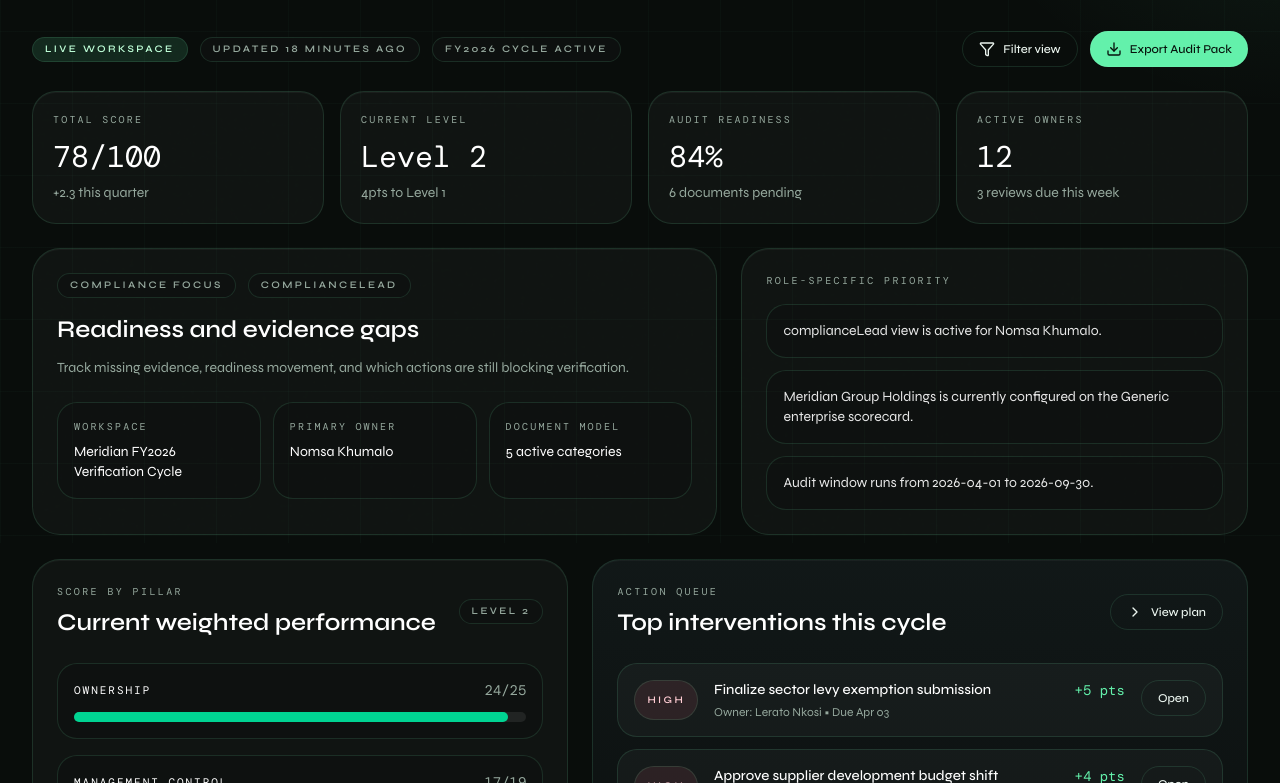
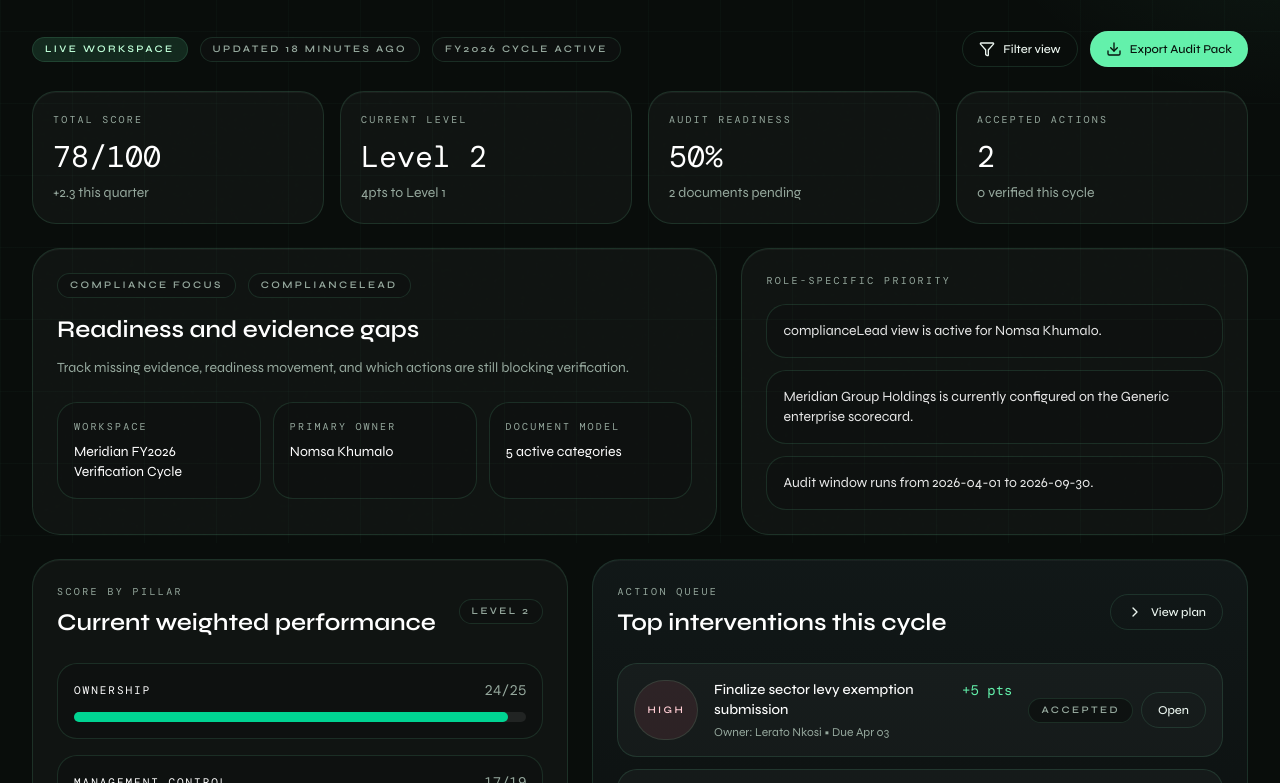
Before and after one commit to nyashahama/equi-ai, a Next.js app: page /dashboard in a window 1280 px wide. Shown: the part 257-1040 px from the top of the page. Built offline with nearby package versions, Linux system fonts and the light colour scheme; a web font is replaced by a local one.

Commit message:
Derive dashboard state from workspace context

```diff
--- a/app/dashboard/page.tsx
+++ b/app/dashboard/page.tsx
@@ -3,12 +3,9 @@
 import { AlertTriangle, CheckCircle2, ChevronRight, Download, FileText, Filter } from "lucide-react";
 
 import {
-  dashboardActions,
-  dashboardDocuments,
   dashboardFeed,
   dashboardMilestones,
   dashboardPillars,
-  dashboardStatCards,
 } from "@/components/product/data";
 import { ProductShell } from "@/components/product/shell";
 import { useWorkspace } from "@/components/product/workspace-context";
@@ -67,10 +64,20 @@ function statusTone(status: string) {
 }
 
 export default function DashboardPage() {
-  const { workspace } = useWorkspace();
+  const { workspace, canAccessRoute } = useWorkspace();
   const focus = roleDashboardFocus[workspace.currentUserRole];
   const currentOwner =
     workspace.roles.complianceLead ?? workspace.primaryContact.split(",")[0];
+  const readyDocuments = workspace.documents.filter((document) => document.status === "Ready").length;
+  const evidenceReadiness = Math.round((readyDocuments / workspace.documents.length) * 100);
+  const acceptedActions = workspace.actions.filter((action) => action.decision === "accepted").length;
+  const verifiedActions = workspace.actions.filter((action) => action.status === "verified").length;
+  const dashboardStatCards = [
+    { label: "Total score", value: "78/100", delta: "+2.3 this quarter" },
+    { label: "Current level", value: "Level 2", delta: "4pts to Level 1" },
+    { label: "Audit readiness", value: `${evidenceReadiness}%`, delta: `${workspace.documents.length - readyDocuments} documents pending` },
+    { label: "Accepted actions", value: `${acceptedActions}`, delta: `${verifiedActions} verified this cycle` },
+  ];
 
   return (
     <ProductShell
@@ -195,6 +202,7 @@ export default function DashboardPage() {
             </CardContent>
           </Card>
 
+          {canAccessRoute("/actions") ? (
             <Card className="rounded-[1.75rem] border-[color:var(--border-strong)] bg-[linear-gradient(180deg,rgba(17,24,24,0.95),rgba(8,11,10,0.96))]">
               <CardContent className="p-6">
                 <div className="flex items-center justify-between">
@@ -211,9 +219,9 @@ export default function DashboardPage() {
                 </div>
 
                 <div className="mt-6 space-y-3">
-                {dashboardActions.map((action) => (
+                  {workspace.actions.map((action) => (
                     <div
-                    key={action.title}
+                      key={action.id}
                       className="grid gap-4 rounded-[1.25rem] border border-white/8 bg-white/[0.03] p-4 lg:grid-cols-[auto_1fr_auto_auto]"
                     >
                       <Badge
@@ -243,15 +251,29 @@ export default function DashboardPage() {
                         </p>
                       </div>
                       <p className="font-mono text-sm text-[color:var(--primary)]">{action.points} pts</p>
+                      <div className="flex items-center gap-2">
+                        <Badge variant="secondary">{action.decision}</Badge>
                         <Button size="sm" variant="outline">Open</Button>
+                      </div>
                     </div>
                   ))}
                 </div>
               </CardContent>
             </Card>
+          ) : (
+            <Card className="rounded-[1.75rem] border-white/8 bg-white/[0.03]">
+              <CardContent className="p-6">
+                <p className="font-mono text-[10px] uppercase tracking-[0.24em] text-[color:var(--muted-foreground)]">Restricted section</p>
+                <p className="mt-4 text-sm leading-7 text-white/90">
+                  This role does not have access to the action-planning workspace. High-level outcomes remain visible through the summary cards above.
+                </p>
+              </CardContent>
+            </Card>
+          )}
         </div>
 
         <div className="grid gap-6 xl:grid-cols-[1.05fr_0.95fr]">
+          {canAccessRoute("/evidence") ? (
           <Card className="rounded-[1.75rem] border-white/8 bg-white/[0.03]">
             <CardContent className="p-6">
               <div className="flex items-center justify-between">
@@ -268,7 +290,7 @@ export default function DashboardPage() {
               </div>
 
               <div className="mt-6 space-y-3">
-                {dashboardDocuments.map((doc) => (
+                {workspace.documents.map((doc) => (
                   <div
                     key={doc.name}
                     className="grid gap-4 rounded-[1.25rem] border border-white/8 bg-black/10 p-4 sm:grid-cols-[1fr_auto_auto]"
@@ -294,6 +316,16 @@ export default function DashboardPage() {
               </div>
             </CardContent>
           </Card>
+          ) : (
+            <Card className="rounded-[1.75rem] border-white/8 bg-white/[0.03]">
+              <CardContent className="p-6">
+                <p className="font-mono text-[10px] uppercase tracking-[0.24em] text-[color:var(--muted-foreground)]">Restricted section</p>
+                <p className="mt-4 text-sm leading-7 text-white/90">
+                  This role cannot open the evidence workspace. Only summarized readiness remains visible on the dashboard.
+                </p>
+              </CardContent>
+            </Card>
+          )}
 
           <div className="space-y-6">
             <Card className="rounded-[1.75rem] border-white/8 bg-white/[0.03]">
```
Lines whose indentation alone changed are shown as unchanged.
